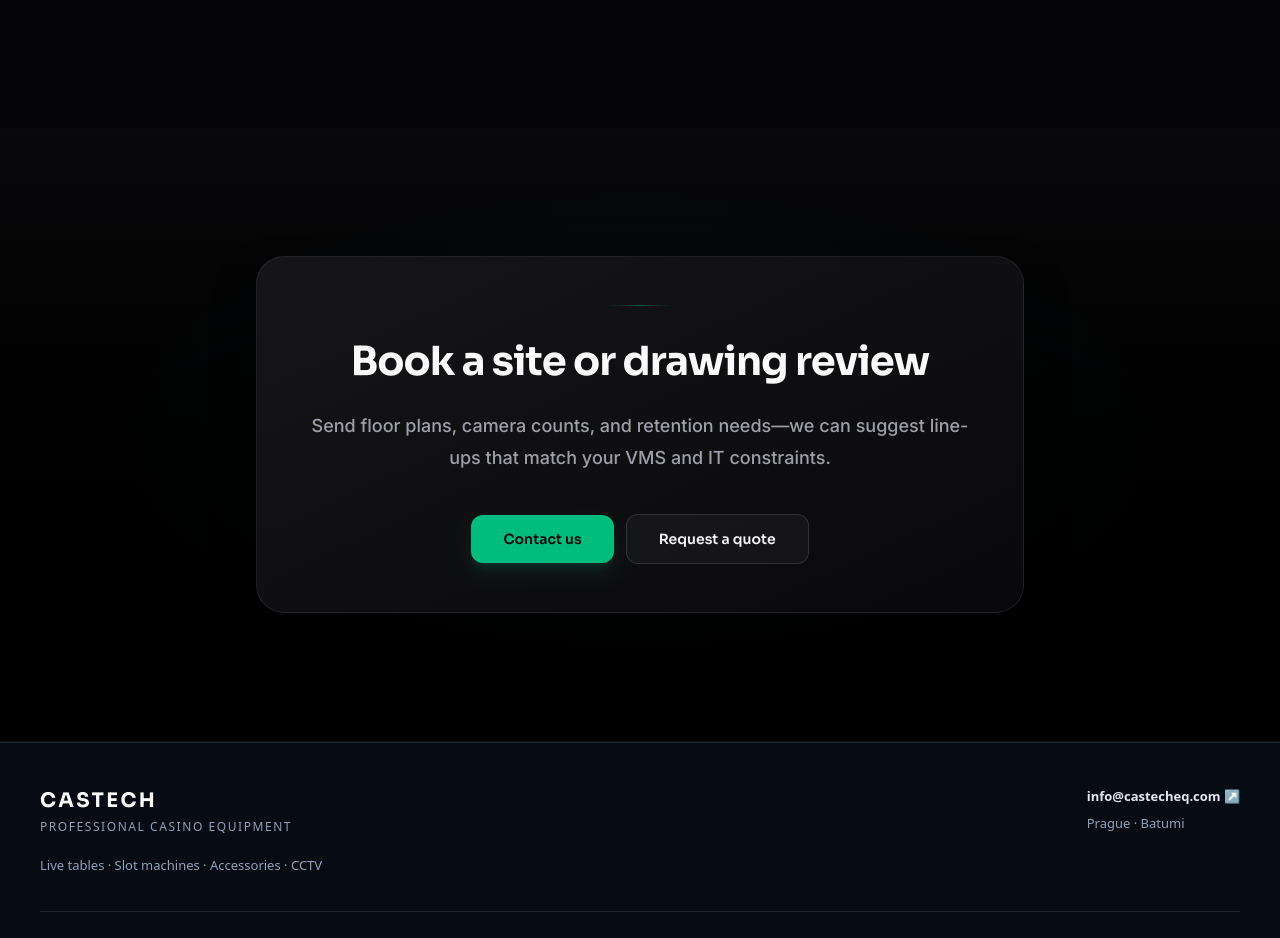
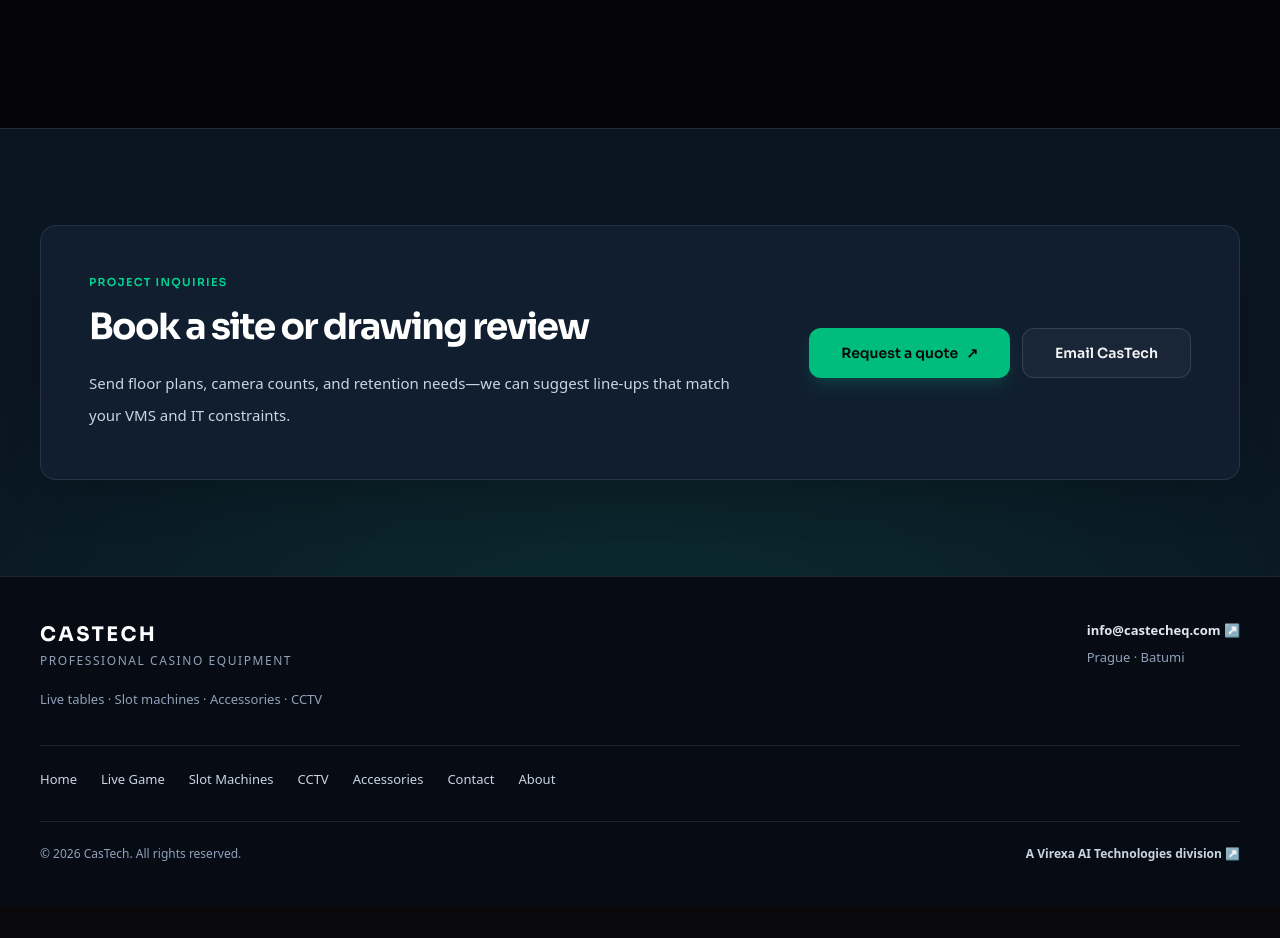
Before and after one commit to blldrmz/castech-site, a Next.js app: page /cctv in a window 1280 px wide. Shown: the part 1800-2738 px from the top of the page. After the commit the page ends 2706 px from the top, so only its background shows below. Built offline with nearby package versions, Linux system fonts and the light colour scheme.

Commit message:
Refresh section inquiry CTA and remove duplicate actions

```diff
--- a/src/components/SectionCta.tsx
+++ b/src/components/SectionCta.tsx
@@ -6,32 +6,22 @@ type Props = {
 };
 
 export function SectionCta({
-  title = "Ready to specify your project?",
-  text = "Share your floor plan, brand preferences, and timeline—we will respond with options and next steps.",
+  title = "Planning a casino equipment project?",
+  text = "Tell us about your project scope and requirements. We can discuss product formats, specifications and sourcing options.",
 }: Props) {
   return (
-    <section className="relative overflow-hidden border-b border-white/[0.06] bg-gradient-to-b from-zinc-950 to-black">
-      <div className="pointer-events-none absolute inset-0 bg-[radial-gradient(ellipse_at_center,rgba(16,185,129,0.06),transparent_58%)]" />
-      <div className="relative z-10 castech-container castech-section-y">
-        <div className="mx-auto max-w-3xl rounded-[28px] border border-white/[0.08] bg-gradient-to-br from-zinc-900/90 to-zinc-950 p-8 shadow-2xl shadow-black/50 sm:p-10 lg:p-12">
-          <div className="mx-auto h-px w-16 rounded-full bg-gradient-to-r from-transparent via-emerald-500/40 to-transparent" />
-          <h2 className="castech-h2 mt-8 text-center">{title}</h2>
-          <p className="font-sans mt-6 text-center text-base font-medium leading-8 text-zinc-400 sm:text-lg sm:leading-8">
-            {text}
-          </p>
-          <div className="mt-10 flex flex-col items-stretch justify-center gap-3 sm:flex-row sm:items-center sm:justify-center">
-            <Link
-              href="/contact"
-              className="castech-btn-primary min-h-[3rem] justify-center sm:min-h-[2.875rem]"
-            >
-              Contact us
-            </Link>
-            <Link
-              href="/contact"
-              className="castech-btn-secondary min-h-[3rem] justify-center sm:min-h-[2.875rem]"
-            >
-              Request a quote
-            </Link>
+    <section className="relative overflow-hidden border-t border-white/10 bg-[#0a1522] py-20 sm:py-24">
+      <div aria-hidden="true" className="pointer-events-none absolute inset-0 bg-[radial-gradient(ellipse_65%_110%_at_50%_130%,rgba(16,185,129,.15),transparent)]"/>
+      <div className="relative castech-container">
+        <div className="flex flex-col gap-9 rounded-2xl border border-slate-600/40 bg-[#101e2f] px-7 py-10 shadow-2xl shadow-black/20 sm:px-12 sm:py-12 lg:flex-row lg:items-center lg:justify-between lg:gap-16">
+          <div>
+            <p className="castech-eyebrow">Project inquiries</p>
+            <h2 className="mt-4 max-w-2xl font-heading text-3xl font-bold tracking-[-.045em] text-white sm:text-4xl">{title}</h2>
+            <p className="mt-5 max-w-2xl text-[15px] leading-8 text-slate-300">{text}</p>
+          </div>
+          <div className="flex shrink-0 flex-col gap-3 sm:flex-row lg:flex-col xl:flex-row">
+            <Link href="/contact" className="castech-btn-primary whitespace-nowrap">Request a quote <span aria-hidden="true" className="ml-2">↗</span></Link>
+            <a href="mailto:info@castecheq.com" className="castech-btn-secondary whitespace-nowrap">Email CasTech</a>
           </div>
         </div>
       </div>
```
